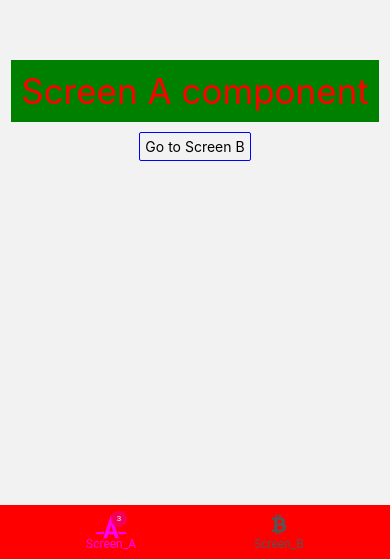
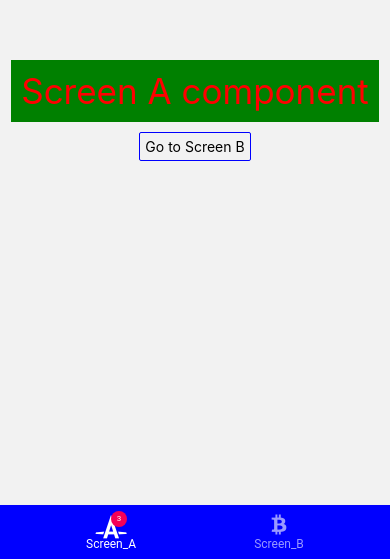
Before and after one commit to Brilliant-Atosam/react-native-zero2hero, a React Native app: screen / in a window 390 px wide. Shown: the part 285-844 px from the top of the page. Built offline with nearby package versions, Linux system fonts and the light colour scheme.

Commit message:
bottom-tab-navigation

```diff
--- a/src/App.js
+++ b/src/App.js
@@ -17,11 +17,16 @@ const App = () => {
             let iconName;
             // color = focused ? '#555' : '#000';
             size = focused ? 25 : 20;
-            if (route.name === 'Screen_A') {
-              iconName = 'autoprefixer';
-            } else if (route.name === 'Screen_B') {
-              iconName = 'btc';
-            }
+            // if (route.name === 'Screen_A') {
+            //   iconName = 'autoprefixer';
+            // } else if (route.name === 'Screen_B') {
+            //   iconName = 'btc';
+            // }
+            route.name === 'Screen_A'
+              ? (iconName = 'autoprefixer')
+              : route.name === 'Screen_B'
+              ? (iconName = 'btc')
+              : '';
             return <FontAwesome5 name={iconName} color={color} size={size} />;
           },
           tabBarShowLabel: false,
@@ -31,11 +36,9 @@ const App = () => {
           tabBarActiveBackgroundColor: '#fff',
           tabBarInactiveBackgroundColor: '#33333399',
         })}
-        activeColor= '#f0f'
-        inactiveColor='#555'
-        barStyle={{backgroundColor: 'red'}}
-
-        >
+        activeColor="#fff"
+        inactiveColor="#ffffff99"
+        barStyle={{backgroundColor: 'blue'}}>
         <Tab.Screen
           name="Screen_A"
           component={ScreenA}
```
